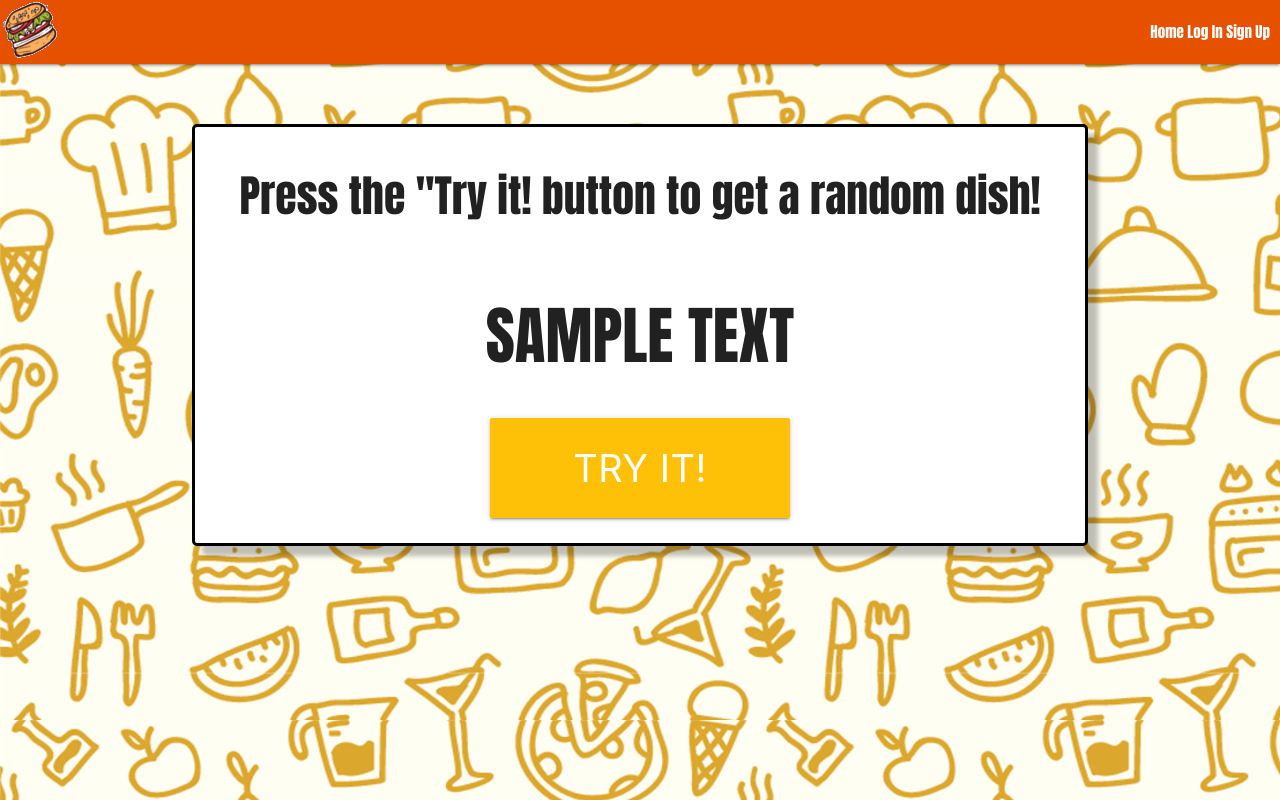
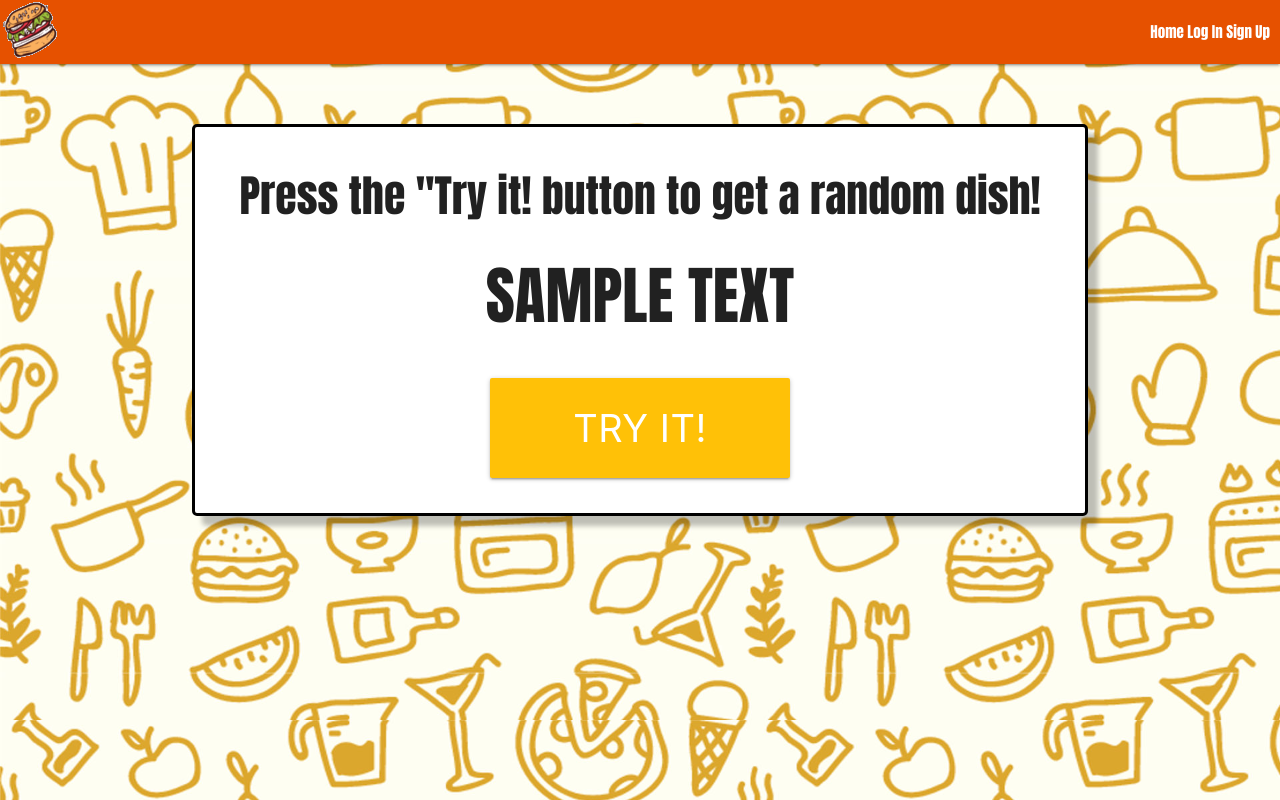
Before and after one commit to AFresnedo/Ill-Pick-Front, a React (Create React App) app in the folder ill-pick-react/: page / in a window 1280 px wide. Built offline with nearby package versions, Linux system fonts and the light colour scheme.

Commit message:
Fixed button and did some slight tweaks

```diff
--- a/ill-pick-react/src/App.css
+++ b/ill-pick-react/src/App.css
@@ -31,9 +31,9 @@ body {
 
 }
 
-.btn {
+.tryit {
     font-size: 38px;
     width: 300px;
     height: 100px;
-    margin-bottom: 10px;
+    margin-bottom: 20px;
 }
--- a/ill-pick-react/src/Home.js
+++ b/ill-pick-react/src/Home.js
@@ -10,11 +10,10 @@ class Home extends Component {
         <div className="home row">
         	<div className="col s12 center">
         		<h3>Press the "Try it! button to get a random dish!</h3>
-        		<br />
         		<h1>SAMPLE TEXT</h1>
         		<br />
 
-		        <button class="btn waves-effect waves-light amber" type="submit">Try it!</button>
+		        <button class="btn waves-effect waves-light amber tryit" type="submit">Try it!</button>
         	</div>
         </div>
       </div>
```
